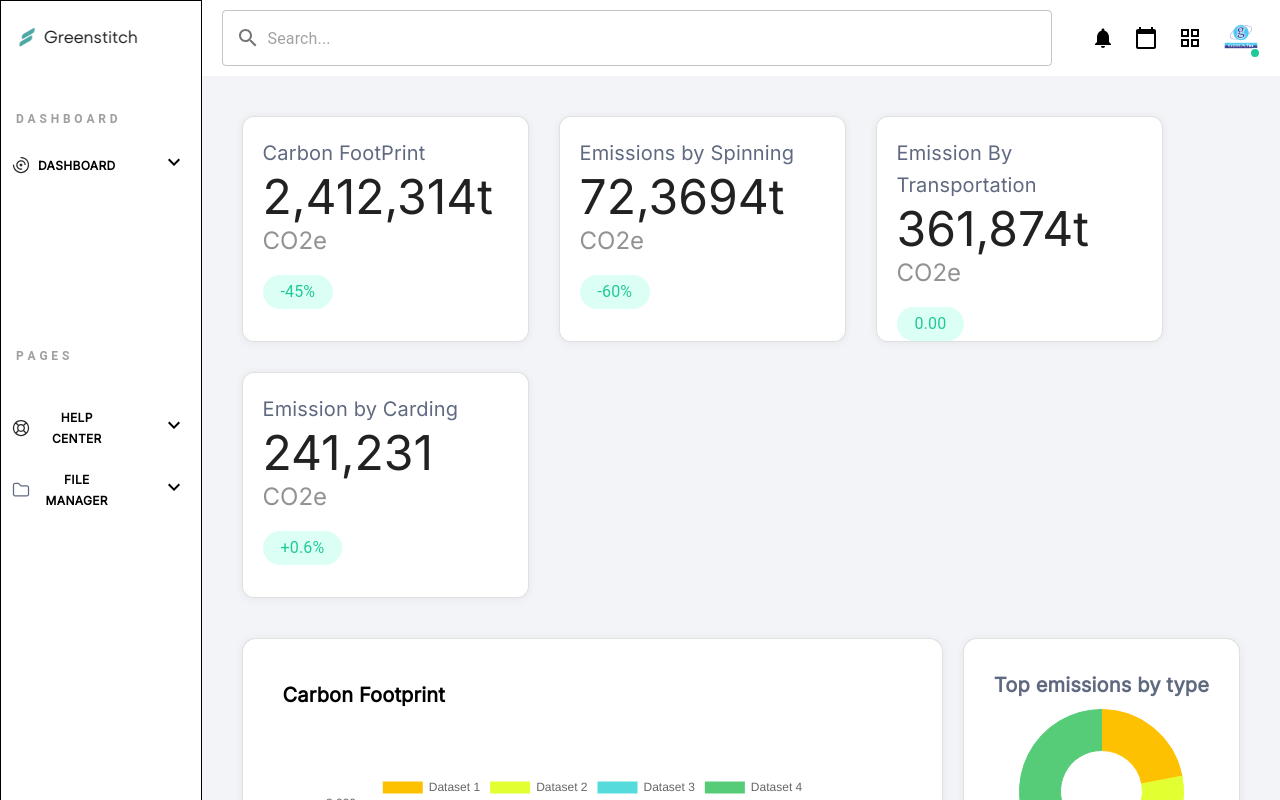
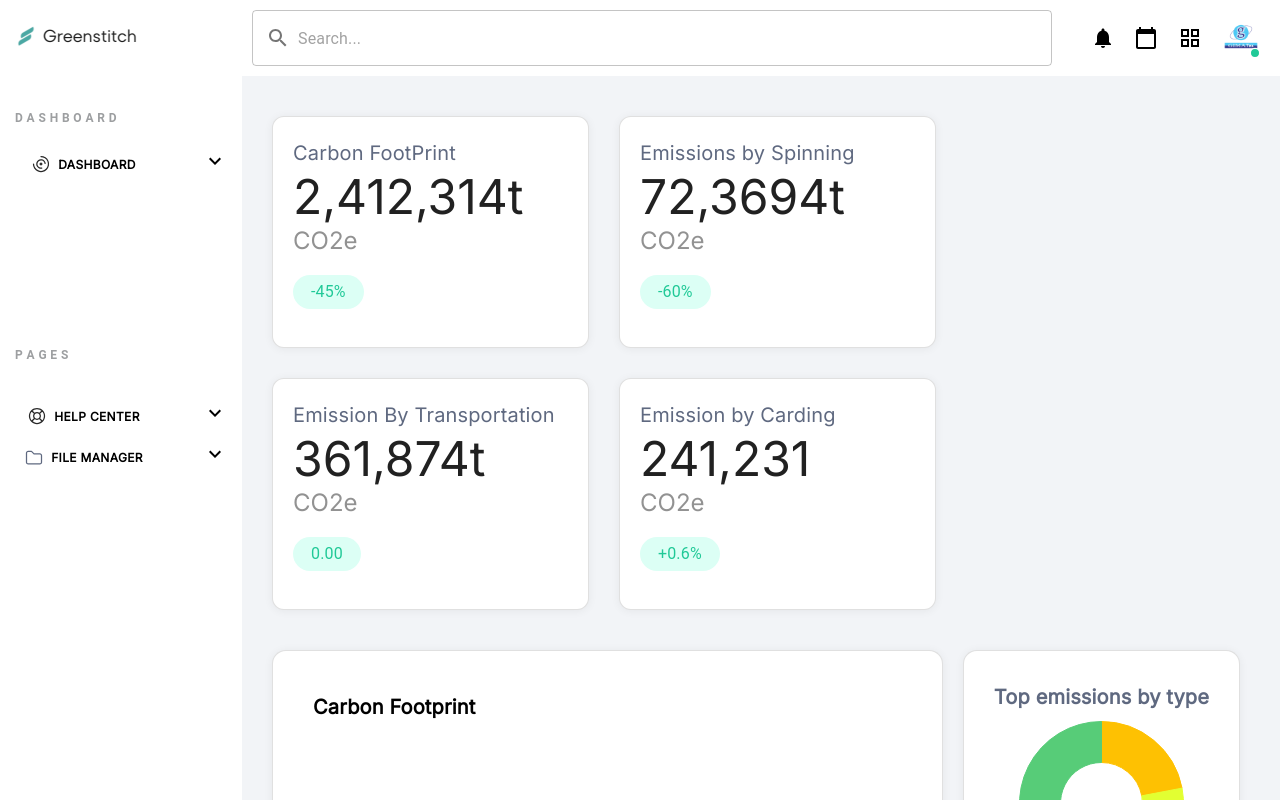
Before and after one commit to SySagar/internship_task_2, a React (Vite) app: page / in a window 1280 px wide. Shown: the top 800 px of the page. Built offline with nearby package versions, Linux system fonts and the light colour scheme.

Commit message:
added spacing

```diff
--- a/src/App.css
+++ b/src/App.css
@@ -3,9 +3,16 @@
     padding: 0;
   }
 
-  .body{
+  body, html {
+    height: 100%;
     background-color: #F2F4F7;
-    height: 100vh;
+  }
+
+  .sidebar{
+    position: fixed;
+    top: 0;
+    height: 100%;
+
   }
 
   .card{
--- a/src/App.jsx
+++ b/src/App.jsx
@@ -10,6 +10,7 @@ function App() {
     <Stack sx={{backgroundColor:'#F2F4F7'}} direction={'row'}>
 
     <Stack width={'232px'}>
+    <Stack width={'232px'}></Stack>
       <Sidebar />
     </Stack>
 
--- a/src/components/MCard.jsx
+++ b/src/components/MCard.jsx
@@ -4,7 +4,7 @@ import { Card, Stack, Typography } from "@mui/material";
 export default function MCard({title, number, percentage}) {
   return (
     <div>
-      <Card className="card" sx={{width:'245px', height:'184px' , borderRadius:'12px', padding:'20px' , gap:'8px'}} variant="outlined">
+      <Card className="card" sx={{width:'275px', height:'190px' , borderRadius:'12px', padding:'20px' , gap:'8px'}} variant="outlined">
         <Typography color={'#5F6980'} fontFamily={'Inter'} fontWeight={'400'} variant="h6" sx={{width:'100%', minHeight:'26px'}}>{title}</Typography>
 
         <Stack direction={'column'}>
--- a/src/components/Sidebar.jsx
+++ b/src/components/Sidebar.jsx
@@ -26,8 +26,9 @@ export default function Sidebar() {
       <Stack
       backgroundColor={"#fff"}
         direction={"column"}
-        border={1}
-        sx={{ maxWidth: "232px", height: "100vh", paddingX: "15px" }}
+        className="sidebar"
+        zIndex={2}
+        sx={{ minWidth: "212px", paddingX: "15px" }}
       >
         <Box paddingY={"22px"}>
           <img width={"133px"} height={"41px"} src={company} alt="company" />
```
